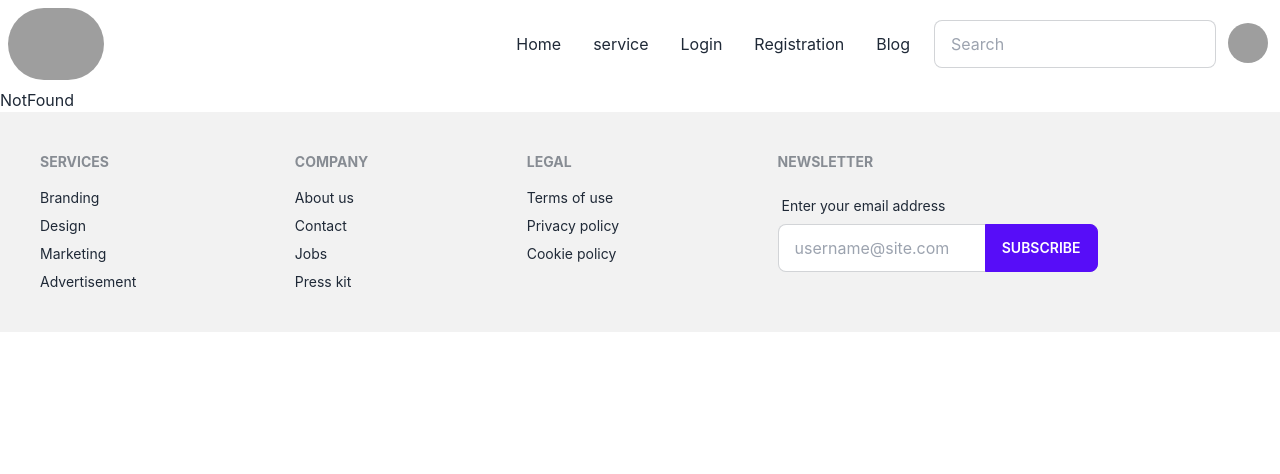
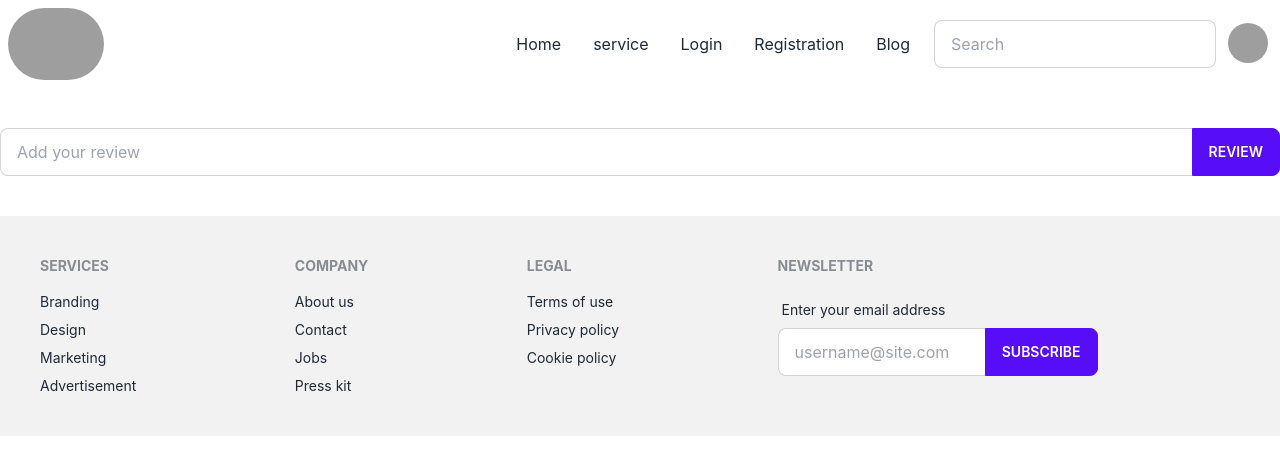
Before and after one commit to Raihan115219/rate-your-work, a React (Create React App) app: page /update/1 in a window 1280 px wide. Shown: the top 474 px of the page. Built offline with nearby package versions, Linux system fonts and the light colour scheme; no server answers; grey boxes are pictures that could not be loaded.

Commit message:
coment edit , back api done

```diff
--- /dev/null
+++ b/src/Components/EditReview/EditReview.jsx
@@ -0,0 +1,89 @@
+import React, { useContext, useEffect, useState } from "react";
+import { useForm } from "react-hook-form";
+import { useNavigate, useParams } from "react-router-dom";
+import { AuthContext } from "../../contexts/UserContext";
+import { ToastContainer, toast } from "react-toastify";
+import "react-toastify/dist/ReactToastify.css";
+
+function EditReview() {
+  const [storedReview, setstoredReview] = useState();
+  const naviagate = useNavigate();
+
+  const params = useParams();
+  const { user } = useContext(AuthContext);
+
+  const { register, handleSubmit, reset } = useForm();
+
+  const handleReview = (data) => {
+    const reviews = {
+      name: user.displayName,
+      img: user.photoURL,
+      date: new Date(),
+      review: data.review,
+      email: storedReview.email,
+      id: storedReview.id,
+    };
+    console.log("updated reviews", reviews);
+
+    // put
+    fetch(`http://localhost:9000/reviews/${storedReview._id}`, {
+      method: "PUT",
+      headers: {
+        "content-type": "application/json",
+      },
+      body: JSON.stringify(reviews),
+    })
+      .then((res) => {
+        return res.json();
+      })
+      .then((data) => {
+        console.log(data);
+        if (data.acknowledged === true) {
+          notify();
+          reset();
+        }
+        naviagate("/review");
+      })
+      .catch((err) => console.log(err));
+  };
+  const notify = () => toast("Delet Success full");
+  useEffect(() => {
+    fetch(`http://localhost:9000/reviews/${params.id}`)
+      .then((response) => {
+        return response.json();
+      })
+      .then((data) => {
+        setstoredReview(data);
+      })
+      .catch((err) => {
+        console.log(err);
+      });
+  }, [params]);
+
+  return (
+    <div>
+      <div className="form-control w-full my-10">
+        <div className="relative">
+          <form action="" onSubmit={handleSubmit(handleReview)}>
+            <input
+              type="textarea"
+              name="review"
+              defaultValue={storedReview?.review}
+              placeholder="Add your review"
+              className="input input-bordered w-full pr-16"
+              {...register("review", { required: true })}
+            />
+            <button className="btn btn-primary absolute top-0 right-0 rounded-l-none">
+              Review
+            </button>
+          </form>
+          <div>
+            <ToastContainer />
+          </div>
+        </div>
+      </div>
+    </div>
+  );
+}
+
+export default EditReview;
--- a/src/Contexts/UserContext.js
+++ b/src/Contexts/UserContext.js
@@ -57,6 +57,9 @@ export default function UserContext({ children }) {
     };
   }, []);
 
+
+  // for
+
   //   values....
   const authInfo = {
     userCreate,
--- a/src/Pages/My-Review/MyReview.jsx
+++ b/src/Pages/My-Review/MyReview.jsx
@@ -2,6 +2,8 @@ import React, { useContext, useEffect, useState } from "react";
 import { ToastContainer, toast } from "react-toastify";
 import "react-toastify/dist/ReactToastify.css";
 import { AuthContext } from "../../contexts/UserContext";
+import Modal from "react-modal";
+import { Link } from "react-router-dom";
 
 function MyReview() {
   const [usersReview, setUserReview] = useState(null);
@@ -43,6 +45,9 @@ function MyReview() {
 
   return (
     <div>
+      {/* try modal */}
+
+      {/* finishmidla */}
       <div className="overflow-x-auto my-10">
         <table className="table table-zebra w-full text-center">
           {/* <!-- head --> */}
@@ -56,7 +61,7 @@ function MyReview() {
           </thead>
           <tbody>
             {/* <!-- row 1 --> */}
-            {usersReview === null ? (
+            {usersReview?.length === 0 ? (
               <div>
                 <h1 className="text-xl">You had not reviewed any one...</h1>
               </div>
@@ -65,10 +70,12 @@ function MyReview() {
                 return (
                   <tr key={review._id}>
                     <th>{index + 1}</th>
-                    <td>{review.id}</td>
+                    <td>{review._id}</td>
                     <td>{review.review}</td>
                     <td>
-                      <button className="btn btn-primary mr-2 ">Edit</button>
+                      <Link to={`/update/${review._id}`}>
+                        <button className="btn btn-primary mr-2 ">Edit</button>
+                      </Link>
                       <button
                         className="btn-error btn"
                         onClick={() => handleDeletReview(review._id)}
@@ -89,6 +96,26 @@ function MyReview() {
         <div>
           <ToastContainer />
         </div>
+        {/* <Modal
+          isOpen={modalIsopen}
+          style={{
+            overlay: {
+              backgroundColor: "gray",
+              position: "absolute",
+              left: "200px",
+              right: "100px",
+            },
+          }}
+          shouldCloseOnOverlayClick={true}
+        >
+          <button
+            className="btn btn-error text-end"
+            onClick={() => setModalIsopen(false)}
+          >
+            Close
+          </button>
+          <div className="flex justify-center"></div>
+        </Modal> */}
         {/* tpast */}
       </div>
     </div>
--- a/src/Pages/Service/Service.jsx
+++ b/src/Pages/Service/Service.jsx
@@ -71,7 +71,7 @@ function Service() {
                       </div>
                       <p>
                         {serviceItem.desc.length >= 0
-                          ? ("...", serviceItem.desc.slice(0, 500))
+                          ? ("...", serviceItem.desc.slice(0, 90))
                           : undefined}
                       </p>
                       {/* <p>{serviceItem.desc}</p> */}
--- a/src/Router/Routes.jsx
+++ b/src/Router/Routes.jsx
@@ -10,6 +10,7 @@ import PrivetRoute from "../Components/PrivetRoute/PrivetRoute";
 import MyReview from "../Pages/My-Review/MyReview";
 import AddService from "../Pages/Add-Service/AddService";
 import BlogPage from "../Pages/BlogPage/BlogPage";
+import EditReview from "../Components/EditReview/EditReview";
 
 const router = createBrowserRouter([
   {
@@ -67,6 +68,10 @@ const router = createBrowserRouter([
         element: <Registration></Registration>,
       },
       {
+        path: "/update/:id",
+        element: <EditReview></EditReview>,
+      },
+      {
         path: "*",
         element: <NotFound></NotFound>,
       },
```
Also changed, not shown: src/Pages/login/Login.jsx (+0 -17 lines).
